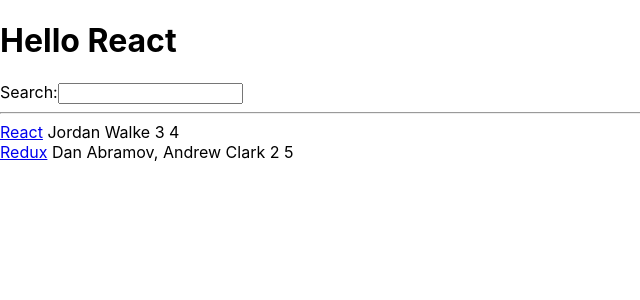
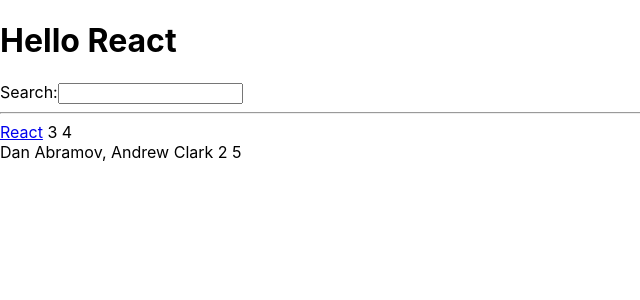
Before and after one commit to brikerr/motionTest, a React (Create React App) app in the folder motion-test/: page / in a window 1280 px wide. Shown: the top 300 px of the page, without its empty margins (0-640 px from the left). Built offline with nearby package versions, Linux system fonts and the light colour scheme.

Commit message:
updates2

```diff
--- a/motion-test/src/App.js
+++ b/motion-test/src/App.js
@@ -26,26 +26,42 @@ function getTitle(title) {
 }
 
 const App = () => {
+  const stories = [
+    {
+      title: 'React',
+      url: 'http://reactjs.org/',
+      num_comments: 3,
+      points: 4,
+      objectID: 0,
+    },
+    {
+      tite: 'Redux',
+      url: 'http://redux.js.org/',
+      author: 'Dan Abramov, Andrew Clark',
+      num_comments: 2,
+      points: 5,
+      objectID: 1,
+    },
+  ];
 
   const handleChange = event => {
-    console.log(event);
+    console.log(event.target.value);
   };
 
   return (
     <div>
       <h1>Hello {getTitle('React')}</h1>
       <label htmlFor="search">Search:</label>
-      <input id="search" type="text" />
+      <input id="search" type="text" onChange={handleChange} />
       <hr />
-      <List />
+      <List list={stories} />
     </div>
   );
 }
 
 
-function List() {
-  return list.map(function (item) {
-    return (
+const List = props =>
+  props.list.map(item => (
     <div key={item.objectID}>
       <span>
         <a href={item.url}>{item.title}</a>
@@ -54,8 +70,7 @@ function List() {
       <span> {item.num_comments} </span>
       <span> {item.points} </span>
     </div>
-    );
-  });
-}
+  ));
+
 
 export default App;
```
Lines whose indentation alone changed are shown as unchanged.
